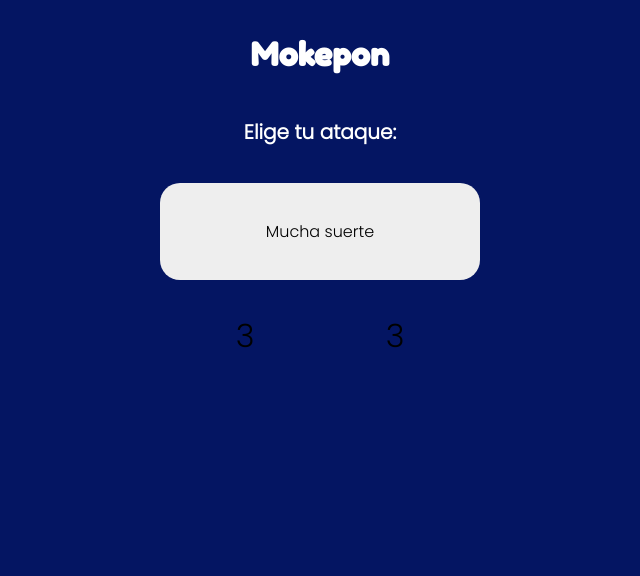
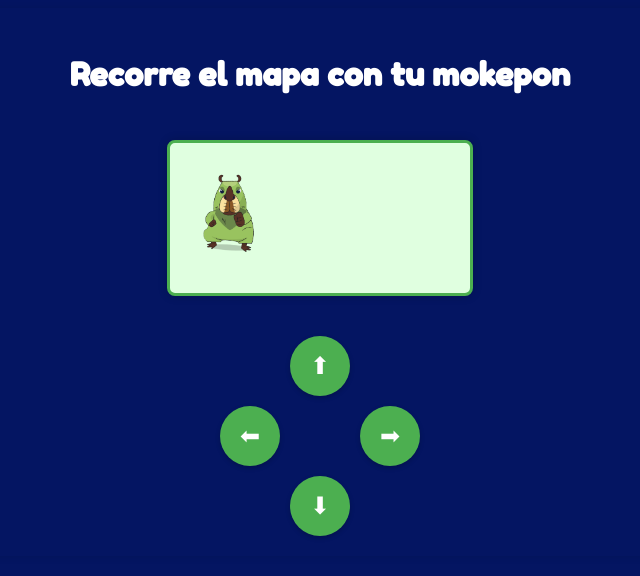
Before and after one commit to agco2002/MOKEPON-, a plain HTML site: page mokepon.html in a window 1280 px wide. Both pictures are taken after a click on the button "Seleccionar". Shown: the whole page, without its empty margins (320-960 px from the left). Drawn offline with Linux system fonts and the light colour scheme.

Commit message:
Nuevo Código

```diff
--- a/js/script.js
+++ b/js/script.js
@@ -13,6 +13,8 @@ const ataquesDelJugador = document.getElementById('ataques-del-jugador')
 const ataquesDelEnemigo = document.getElementById('ataques-del-enemigo')
 const contenedorTarjetas = document.getElementById('contenedorTarjetas')
 const contenedorAtaques = document.getElementById('contenedorAtaques')
+const sectionVerMapa = document.getElementById('ver-mapa');
+const mapa = document.getElementById('mapa');
 
 let mokepones = []
 let ataqueJugador
@@ -31,6 +33,8 @@ let botones = []
 let victoriasJugador = 0
 let victoriasEnemigo = 0
 let ataquesRealizados = 0
+let lienzo = mapa.getContext("2d")
+let intervalo
 
 class Mokepon {
     constructor(nombre, foto, vida) {
@@ -38,6 +42,15 @@ class Mokepon {
         this.foto = foto
         this.vida = vida
         this.ataques = []
+        this.x = 20
+        this.y = 30
+        this.ancho = 80
+        this.alto = 80
+        this.mapaFoto = new Image()
+        this.mapaFoto.src = foto
+        this.velocidadX = 0
+        this.velocidadY= 0
+
     }
 }
 
@@ -73,6 +86,7 @@ mokepones.push(hipodoge, capipepo, ratigueya)
 
 function iniciarJuego() {
     sectionSeleccionarAtaque.style.display = 'none'
+    sectionVerMapa.style.display = 'none'
 
     mokepones.forEach((mokepon) => {
         opcionDeMokepones = `
@@ -95,7 +109,13 @@ function iniciarJuego() {
 
 function seleccionarMascotaJugador() {
     sectionSeleccionarMascota.style.display = 'none'
-    sectionSeleccionarAtaque.style.display = 'flex'
+
+    //sectionSeleccionarAtaque.style.display = 'flex'
+    sectionVerMapa.style.display='flex'
+    //let imagenDeCapipepo = new Image()
+    //imagenDeCapipepo.src = capipepo.foto
+    intervalo = setInterval(pintarPersonaje, 50)
+    //lienzo.fillRect(5, 15, 20, 40)
 
     if (inputHipodoge.checked) {
         spanMascotaJugador.innerHTML = inputHipodoge.id
@@ -252,5 +272,38 @@ function reiniciarJuego() {
 function aleatorio(min, max) {
     return Math.floor(Math.random() * (max - min + 1) + min)
 }
+function pintarPersonaje(){
+    capipepo.x = capipepo.x + capipepo.velocidadX
+    capipepo.y = capipepo.y + capipepo.velocidadY
+    lienzo.clearRect(0, 0, mapa.width, mapa.height)
+    lienzo.drawImage(
+        capipepo.mapaFoto,
+        capipepo.x,
+        capipepo.y,
+        capipepo.ancho,
+        capipepo.alto
+    )
+}
+function moverDerecha(){
+    capipepo.velocidadX = 5
+}
+
+function moverIzquierda(){
+    capipepo.velocidadX = -5
+}
+function moverAbajo(){
+    capipepo.velocidadY = 5
+}
+function moverArriba(){
+capipepo.velocidadY= -5
+}
+
+function detenerMovimiento(){
+    capipepo.velocidadX = 0
+    capipepo.velocidadY = 0
+}
+
+
+
 
 window.addEventListener('load', iniciarJuego)
--- a/mokepon.html
+++ b/mokepon.html
@@ -18,6 +18,16 @@
             <button id="boton-mascota">Seleccionar</button>
         </section>
 
+        <section id="ver-mapa">
+            <h1 class="titulo">Recorre el mapa con tu mokepon</h1>
+            <canvas id="mapa"></canvas>
+            <div class="botones-direccion">
+                <button onmouseup="detenerMovimiento()" class="btn-arriba" onmousedown="moverArriba()">⬆</button>
+                <button onmouseup="detenerMovimiento()" class="btn-izquierda" onmousedown="moverIzquierda()">⬅</button>
+                <button onmouseup="detenerMovimiento()" class="btn-derecha" onmousedown="moverDerecha()">➡</button>
+                <button onmouseup="detenerMovimiento()" class="btn-abajo" onmousedown="moverAbajo()">⬇</button>
+            </div>
+        </section>
         <section id="seleccionar-ataque">
             <h1 class="titulo">Mokepon</h1>
 
--- a/styles/style.css
+++ b/styles/style.css
@@ -116,6 +116,54 @@ margin-bottom: 0;
     align-items: center;
 
 }
+#ver-mapa {
+    display: flex;
+    flex-direction: column;
+    align-items: center;
+    padding: 20px;
+    border-radius: 10px;
+    box-shadow: 0 0 10px rgba(0,0,0,0.1);
+}
+
+#mapa {
+    border: 3px solid #4CAF50;
+    border-radius: 8px;
+    box-shadow: 0 0 10px rgba(0,0,0,0.2);
+    background-color: #e0ffe0;
+    display: block;
+    margin: 20px auto;
+}
+.botones-direccion {
+    position: relative;
+    width: 200px;
+    height: 200px;
+    margin-top: 20px;
+}
+
+#ver-mapa button {
+    font-size: 24px;
+    width: 60px;
+    height: 60px;
+    border: none;
+    border-radius: 50%;
+    background-color: #4CAF50;
+    color: white;
+    cursor: pointer;
+    transition: all 0.3s ease;
+    position: absolute;
+    box-shadow: 0 2px 5px rgba(0,0,0,0.2);
+}
+
+#ver-mapa button:hover {
+    background-color: #45a049;
+    transform: scale(1.1);
+}
+
+.btn-arriba { top: 0; left: 50%; transform: translateX(-50%); }
+.btn-abajo { bottom: 0; left: 50%; transform: translateX(-50%); }
+.btn-izquierda { left: 0; top: 50%; transform: translateY(-50%); }
+.btn-derecha { right: 0; top: 50%; transform: translateY(-50%); }
+
 /*la primera linea nos indica el tamaño maximo de nuestro dispositivo, es decir que hasta 360px va suceder tal cosa*/
 @media (max-width: 360px){
     /* En este espacio se colocan las nuevas clases para nuestros elementos */
```
